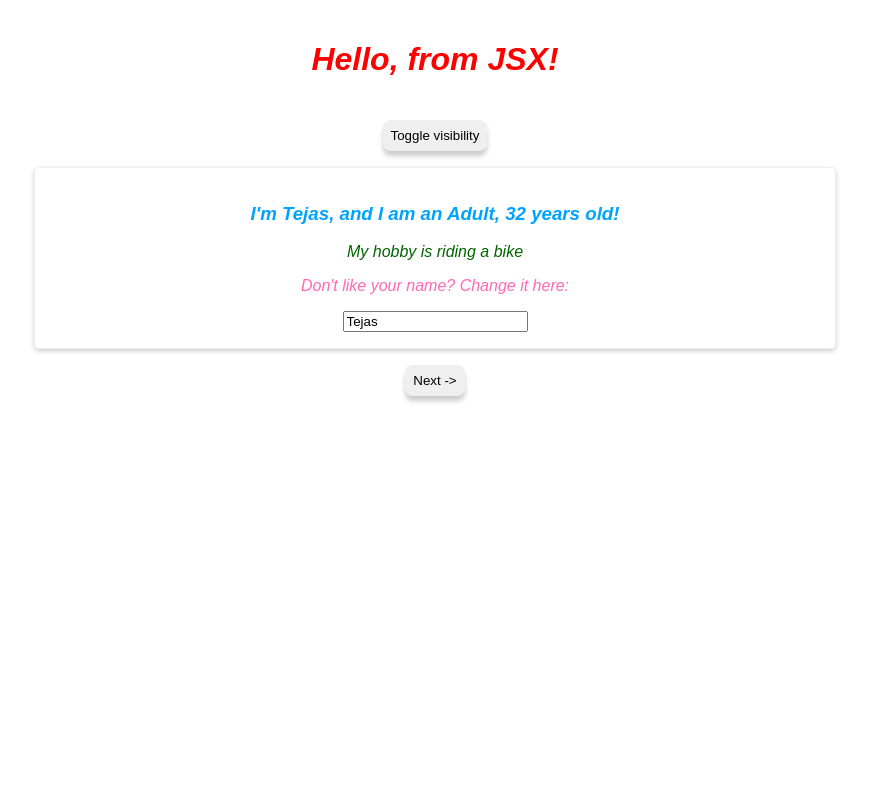
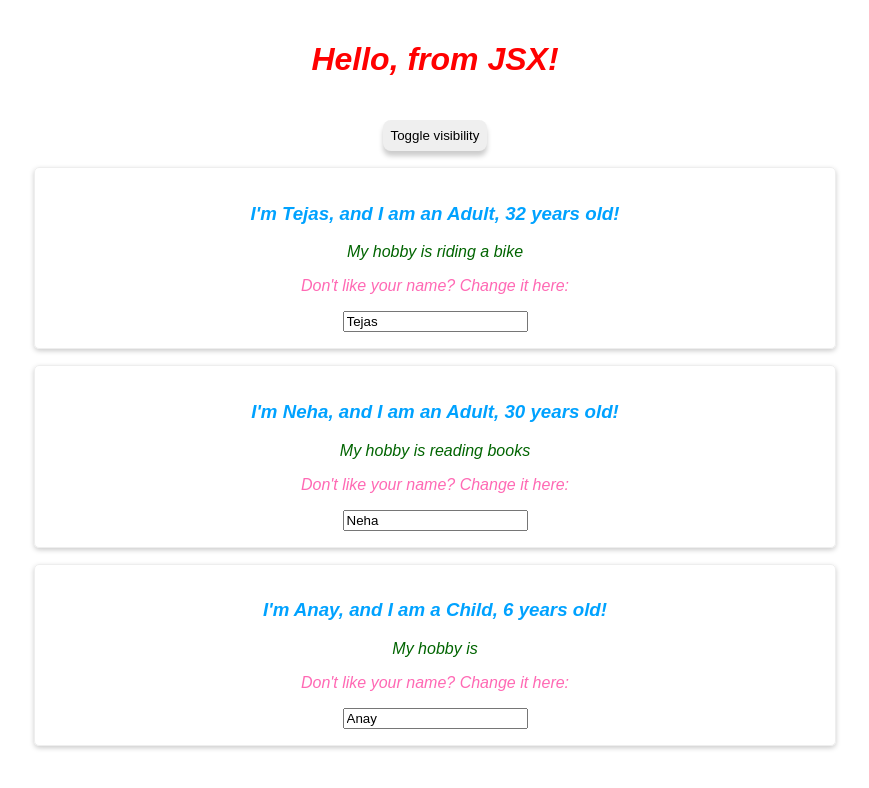
Before and after one commit to tpendse/react-sandbox, a React (Create React App) app in the folder myapp/: page / in a window 1280 px wide. Shown: the top 788 px of the page, without its empty margins (205-1074 px from the left). Built offline with nearby package versions, Linux system fonts and the light colour scheme.

Commit message:
using lists to show all entries instead repeating entries

```diff
--- a/myapp/src/App.js
+++ b/myapp/src/App.js
@@ -51,14 +51,19 @@ class App extends Component {
     if(this.state.show_persons) {
       persons = (
         <div>
-          <Person
+          {this.all_persons.map(person => {
+            return <Person
+              name={person.name}
+              age={person.age}>
+                My hobby is {person.hobbies}
+                </Person>
+          })}
+          {/*<Person
             name={this.state.person.name} age={this.state.person.age}
             inputChange={this.nameInputHandler}>
             My hobby is {this.state.person.hobbies}
           </Person>
-          <button
-            style={buttonStyle}
-            onClick={this.switchNameHandler}>Next -&gt;</button>
+          */}
         </div>
       );
     }
```
